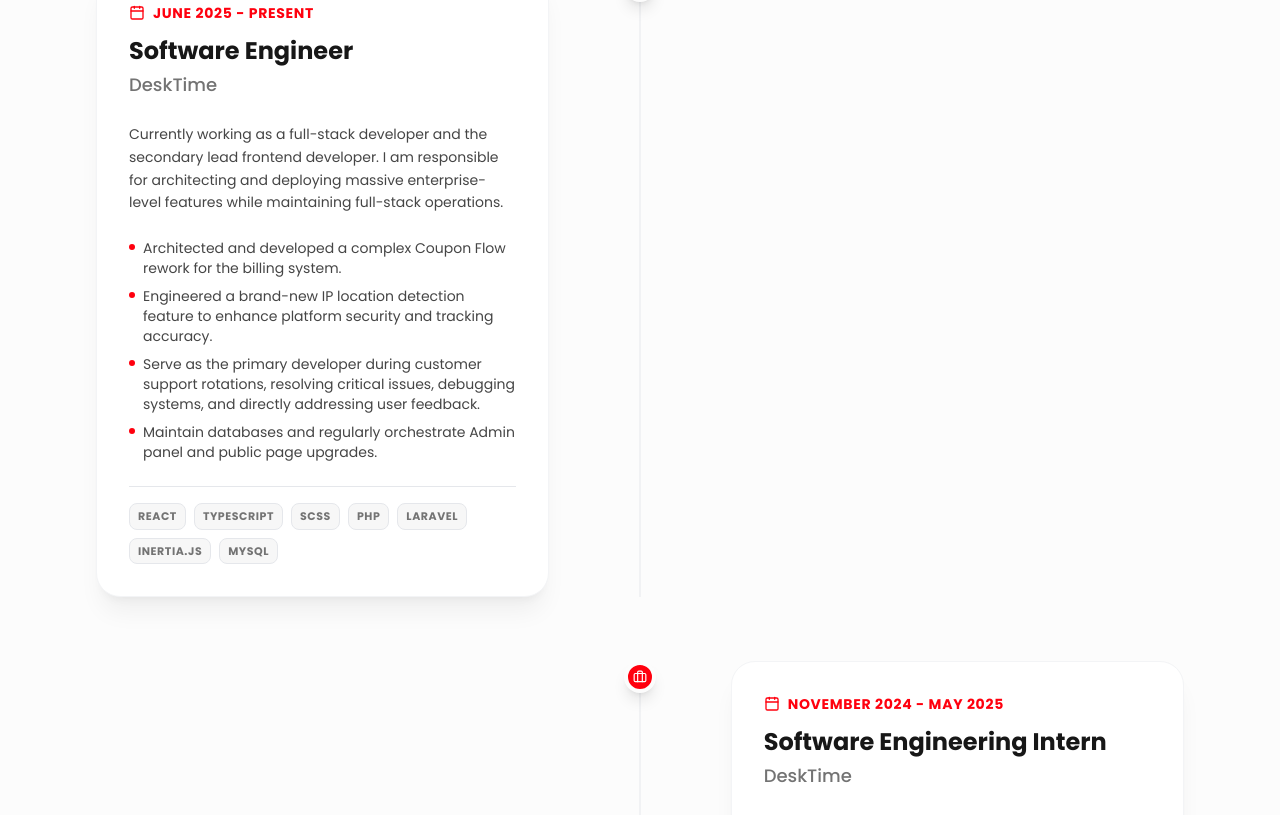
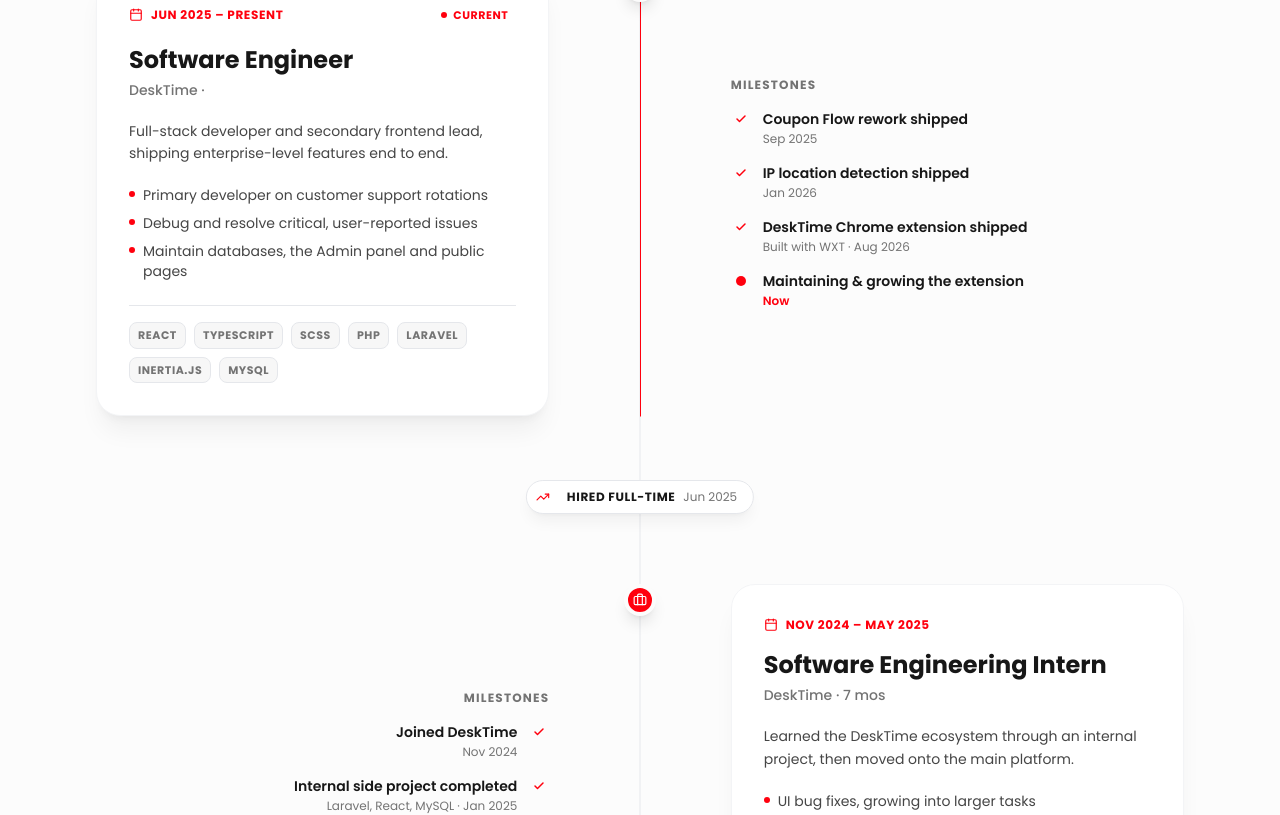
Before and after one commit to fur1ozz/portfolio, a React (Vite) app: page /experience in a window 1280 px wide. Shown: the part 406-1221 px from the top of the page. Built offline with nearby package versions, Linux system fonts and the light colour scheme.

Commit message:
Do a small facelift on experiences page

```diff
--- a/src/pages/Experience/Experience.jsx
+++ b/src/pages/Experience/Experience.jsx
@@ -1,36 +1,150 @@
-import React from 'react';
+import React, { useRef } from 'react';
+import { motion, useScroll, useSpring } from "framer-motion";
 import Header from "../../layouts/Header";
 import Footer from "../../layouts/Footer";
-import { Briefcase, Calendar } from "lucide-react";
+import { Briefcase, Calendar, Check, TrendingUp } from "lucide-react";
 import FadeIn from "../../components/FadeIn";
 
-const ExperienceCard = ({ title, company, period, description, highlights, tech, isInternship }) => {
+// TODO: milestone dates are placeholders, swap in the real ones
+const experiences = [
+    {
+        title: "Software Engineer",
+        company: "DeskTime",
+        start: "2025-06",
+        end: null,
+        summary: "Full-stack developer and secondary frontend lead, shipping enterprise-level features end to end.",
+        highlights: [
+            "Primary developer on customer support rotations",
+            "Debug and resolve critical, user-reported issues",
+            "Maintain databases, the Admin panel and public pages",
+        ],
+        tech: ['React', 'TypeScript', 'SCSS', 'PHP', 'Laravel', 'Inertia.js', 'MySQL'],
+        milestones: [
+            { title: "Coupon Flow rework shipped", date: "Sep 2025" },
+            { title: "IP location detection shipped", date: "Jan 2026" },
+            { title: "DeskTime Chrome extension shipped", note: "Built with WXT", date: "Aug 2026" },
+            { title: "Maintaining & growing the extension", date: "Now", ongoing: true },
+        ],
+    },
+    {
+        title: "Software Engineering Intern",
+        company: "DeskTime",
+        start: "2024-11",
+        end: "2025-05",
+        summary: "Learned the DeskTime ecosystem through an internal project, then moved onto the main platform.",
+        highlights: [
+            "UI bug fixes, growing into larger tasks",
+            "Helped senior devs investigate user-reported bugs",
+        ],
+        tech: ['React', 'JavaScript', 'Blade', 'Bootstrap', 'PHP', 'Laravel'],
+        milestones: [
+            { title: "Joined DeskTime", date: "Nov 2024" },
+            { title: "Internal side project completed", note: "Laravel, React, MySQL", date: "Jan 2025" },
+            { title: "Moved onto the core platform", date: "Feb 2025" },
+        ],
+    },
+];
+
+const toDate = (ym) => {
+    const [year, month] = ym.split('-').map(Number);
+    return new Date(year, month - 1);
+};
+
+const formatMonth = (ym) => toDate(ym).toLocaleString('en-US', { month: 'short', year: 'numeric' });
+
+const formatDuration = (start, end) => {
+    const from = toDate(start);
+    const to = end ? toDate(end) : new Date();
+    const months = (to.getFullYear() - from.getFullYear()) * 12 + (to.getMonth() - from.getMonth()) + 1;
+    const years = Math.floor(months / 12);
+    const rest = months % 12;
+
+    return [
+        years > 0 && `${years} yr${years > 1 ? 's' : ''}`,
+        rest > 0 && `${rest} mo${rest > 1 ? 's' : ''}`,
+    ].filter(Boolean).join(' ');
+};
+
+const MilestoneIcon = ({ ongoing }) => {
+    if (ongoing) {
+        return (
+            <span className="relative flex w-5 h-5 items-center justify-center flex-shrink-0">
+                <span className="absolute inline-flex w-full h-full rounded-full bg-accent opacity-40 animate-ping"></span>
+                <span className="relative w-2.5 h-2.5 rounded-full bg-accent"></span>
+            </span>
+        );
+    }
+
     return (
-        <div className="relative pl-8 md:pl-0">
-            {/* Timeline Line & Dot (Desktop) */}
-            <div className="hidden md:block absolute left-[50%] top-0 bottom-0 w-px bg-gray-200 dark:bg-white/10 -translate-x-1/2"></div>
+        <span className="flex w-5 h-5 items-center justify-center rounded-full bg-accent/10 text-accent flex-shrink-0">
+            <Check size={12} strokeWidth={3} />
+        </span>
+    );
+};
 
-            <div className={`md:flex items-center justify-between w-full ${isInternship ? 'md:flex-row-reverse' : ''} mb-16`}>
+const Milestones = ({ milestones, alignRight }) => (
+    <div className={`mt-6 md:mt-0 ${alignRight ? 'md:text-right' : ''}`}>
+        <p className="text-xs font-bold uppercase tracking-widest text-theme-muted mb-4">Milestones</p>
 
-                {/* Timeline Dot (Mobile & Desktop) */}
+        <div className="space-y-4">
+            {milestones.map((milestone, index) => (
+                <FadeIn key={index} delay={0.1 * index} direction={alignRight ? 'right' : 'left'}>
+                    <div className={`flex items-start gap-3 ${alignRight ? 'md:flex-row-reverse' : ''}`}>
+                        <MilestoneIcon ongoing={milestone.ongoing} />
+                        <div>
+                            <p className="text-sm font-semibold text-theme-text leading-5">{milestone.title}</p>
+                            <p className="text-xs text-theme-muted mt-0.5">
+                                {milestone.note ? `${milestone.note} · ` : ''}
+                                <span className={milestone.ongoing ? 'text-accent font-semibold' : ''}>{milestone.date}</span>
+                            </p>
+                        </div>
+                    </div>
+                </FadeIn>
+            ))}
+        </div>
+    </div>
+);
+
+const ExperienceCard = ({ title, company, start, end, summary, highlights, tech, milestones, reverse }) => {
+    const isCurrent = !end;
+
+    return (
+        <div className="relative pl-8 md:pl-0 mb-16">
+            <div className={`md:flex items-center justify-between w-full ${reverse ? 'md:flex-row-reverse' : ''}`}>
+
+                {/* Timeline Dot */}
                 <div className="absolute left-0 md:left-1/2 w-8 h-8 rounded-full bg-accent border-4 border-theme-bg -translate-x-1/2 flex items-center justify-center z-10 top-0 shadow-lg shadow-accent/30">
                     <Briefcase size={14} className="text-white" />
                 </div>
 
                 {/* Content Card */}
                 <div className="md:w-5/12 w-full">
-                    <div className="bg-theme-card p-8 rounded-[24px] border border-gray-100 dark:border-white/5 shadow-xl shadow-black/5 hover:-translate-y-2 transition-transform duration-300">
+                    <div className="bg-theme-card p-6 md:p-8 rounded-[24px] border border-gray-100 dark:border-white/5 shadow-xl shadow-black/5 hover:-translate-y-2 transition-transform duration-300">
 
-                        <div className="flex items-center gap-2 text-accent font-bold text-sm uppercase tracking-wider mb-3">
-                            <Calendar size={16} />
-                            <span>{period}</span>
+                        <div className="flex items-center justify-between gap-3 mb-4">
+                            <div className="flex items-center gap-2 text-accent font-bold text-xs uppercase tracking-wider">
+                                <Calendar size={14} />
+                                <span>{formatMonth(start)} – {isCurrent ? 'Present' : formatMonth(end)}</span>
+                            </div>
+
+                            {isCurrent && (
+                                <span className="inline-flex items-center gap-1.5 px-2 py-1 rounded-lg bg-accent/10 text-accent text-[11px] font-bold uppercase tracking-wider">
+                                    <span className="relative flex w-1.5 h-1.5">
+                                        <span className="absolute inline-flex w-full h-full rounded-full bg-accent opacity-60 animate-ping"></span>
+                                        <span className="relative w-1.5 h-1.5 rounded-full bg-accent"></span>
+                                    </span>
+                                    Current
+                                </span>
+                            )}
                         </div>
 
-                        <h3 className="text-2xl font-bold text-theme-text mb-1">{title}</h3>
-                        <h4 className="text-lg font-medium text-theme-muted mb-6">{company}</h4>
+                        <h3 className="text-2xl font-bold text-theme-text">{title}</h3>
+                        <p className="text-sm font-medium text-theme-muted mt-1 mb-5">
+                            {company} · {formatDuration(start, end)}
+                        </p>
 
-                        <p className="text-theme-text opacity-80 text-sm mb-6 leading-relaxed">
-                            {description}
+                        <p className="text-theme-text opacity-80 text-sm mb-5 leading-relaxed">
+                            {summary}
                         </p>
 
                         <div className="mb-6 space-y-2">
@@ -52,14 +166,35 @@
                     </div>
                 </div>
 
-                {/* Empty div for spacing on desktop */}
-                <div className="hidden md:block md:w-5/12"></div>
+                {/* Milestones: opposite side on desktop, below the card on mobile */}
+                <div className="md:w-5/12 w-full">
+                    <Milestones milestones={milestones} alignRight={reverse} />
+                </div>
             </div>
         </div>
     );
 };
 
+const PromotionMarker = ({ label, date }) => (
+    <FadeIn delay={0.1} direction="none" className="relative h-10 mb-16">
+        <div className="absolute left-0 md:left-1/2 -translate-x-4 md:-translate-x-1/2 top-0 z-10 inline-flex items-center gap-2 pr-4 rounded-full bg-theme-card border border-gray-200 dark:border-white/10 shadow-lg shadow-black/5 whitespace-nowrap">
+            <span className="flex w-8 h-8 items-center justify-center rounded-full bg-accent/10 text-accent">
+                <TrendingUp size={14} />
+            </span>
+            <span className="text-xs font-bold uppercase tracking-wider text-theme-text">{label}</span>
+            <span className="text-xs text-theme-muted">{date}</span>
+        </div>
+    </FadeIn>
+);
+
 const Experience = () => {
+    const timelineRef = useRef(null);
+    const { scrollYProgress } = useScroll({
+        target: timelineRef,
+        offset: ["start center", "end center"],
+    });
+    const lineProgress = useSpring(scrollYProgress, { stiffness: 120, damping: 30 });
+
     return (
         <div className="bg-theme-bg min-h-screen font-topper text-theme-text transition-colors duration-300">
             <Header />
@@ -75,45 +210,30 @@
                     </p>
                 </FadeIn>
 
-                <div className="relative mt-20">
-                    <FadeIn delay={0.2} direction="up">
-                        <ExperienceCard
-                            title="Software Engineer"
-                            company="DeskTime"
-                            period="June 2025 - Present"
-                            description="Currently working as a full-stack developer and the secondary lead frontend developer. I am responsible for architecting and deploying massive enterprise-level features while maintaining full-stack operations."
-                            highlights={[
-                                "Architected and developed a complex Coupon Flow rework for the billing system.",
-                                "Engineered a brand-new IP location detection feature to enhance platform security and tracking accuracy.",
-                                "Serve as the primary developer during customer support rotations, resolving critical issues, debugging systems, and directly addressing user feedback.",
-                                "Maintain databases and regularly orchestrate Admin panel and public page upgrades."
-                            ]}
-                            tech={['React', 'TypeScript', 'SCSS', 'PHP', 'Laravel', 'Inertia.js', 'MySQL']}
-                            isInternship={false}
-                        />
-                    </FadeIn>
+                <div ref={timelineRef} className="relative mt-20">
+                    {/* Timeline line, fills with accent as you scroll */}
+                    <div className="absolute left-0 md:left-1/2 top-0 bottom-0 w-px bg-gray-200 dark:bg-white/10 -translate-x-1/2"></div>
+                    <motion.div
+                        style={{ scaleY: lineProgress }}
+                        className="absolute left-0 md:left-1/2 top-0 bottom-0 w-px bg-accent -translate-x-1/2 origin-top"
+                    ></motion.div>
 
-                    <FadeIn delay={0.2} direction="up">
-                        <ExperienceCard
-                            title="Software Engineering Intern"
-                            company="DeskTime"
-                            period="November 2024 - May 2025"
-                            description="Started my journey by developing an internal side project to learn the DeskTime ecosystem, eventually transitioning to real-world tasks on the main platform."
-                            highlights={[
-                                "Built an internal side project to master the primary technology stack (Laravel, React, MySQL).",
-                                "Transitioned to the core application, handling UI bug fixes and progressively taking on larger development tasks.",
-                                "Assisted senior developers with investigating and resolving user-reported bugs."
-                            ]}
-                            tech={['React', 'JavaScript', 'Blade', 'Bootstrap', 'PHP', 'Laravel']}
-                            isInternship={true}
-                        />
-                    </FadeIn>
+                    {experiences.map((experience, index) => (
+                        <React.Fragment key={experience.title}>
+                            {index > 0 && (
+                                <PromotionMarker label="Hired full-time" date={formatMonth(experiences[index - 1].start)} />
+                            )}
+                            <FadeIn delay={0.2} direction="up">
+                                <ExperienceCard {...experience} reverse={index % 2 === 1} />
+                            </FadeIn>
+                        </React.Fragment>
+                    ))}
+
+                    {/* Visual anchor point at the bottom */}
+                    <div className="relative h-4">
+                        <div className="absolute left-0 md:left-1/2 top-0 w-4 h-4 rounded-full bg-gray-200 dark:bg-white/10 -translate-x-1/2"></div>
+                    </div>
                 </div>
-
-                {/* Visual anchor point at the bottom */}
-                <FadeIn delay={0.2} direction="none" className="hidden md:flex justify-center -mt-8">
-                    <div className="w-4 h-4 rounded-full bg-gray-200 dark:bg-white/10"></div>
-                </FadeIn>
 
             </div>
 
```
